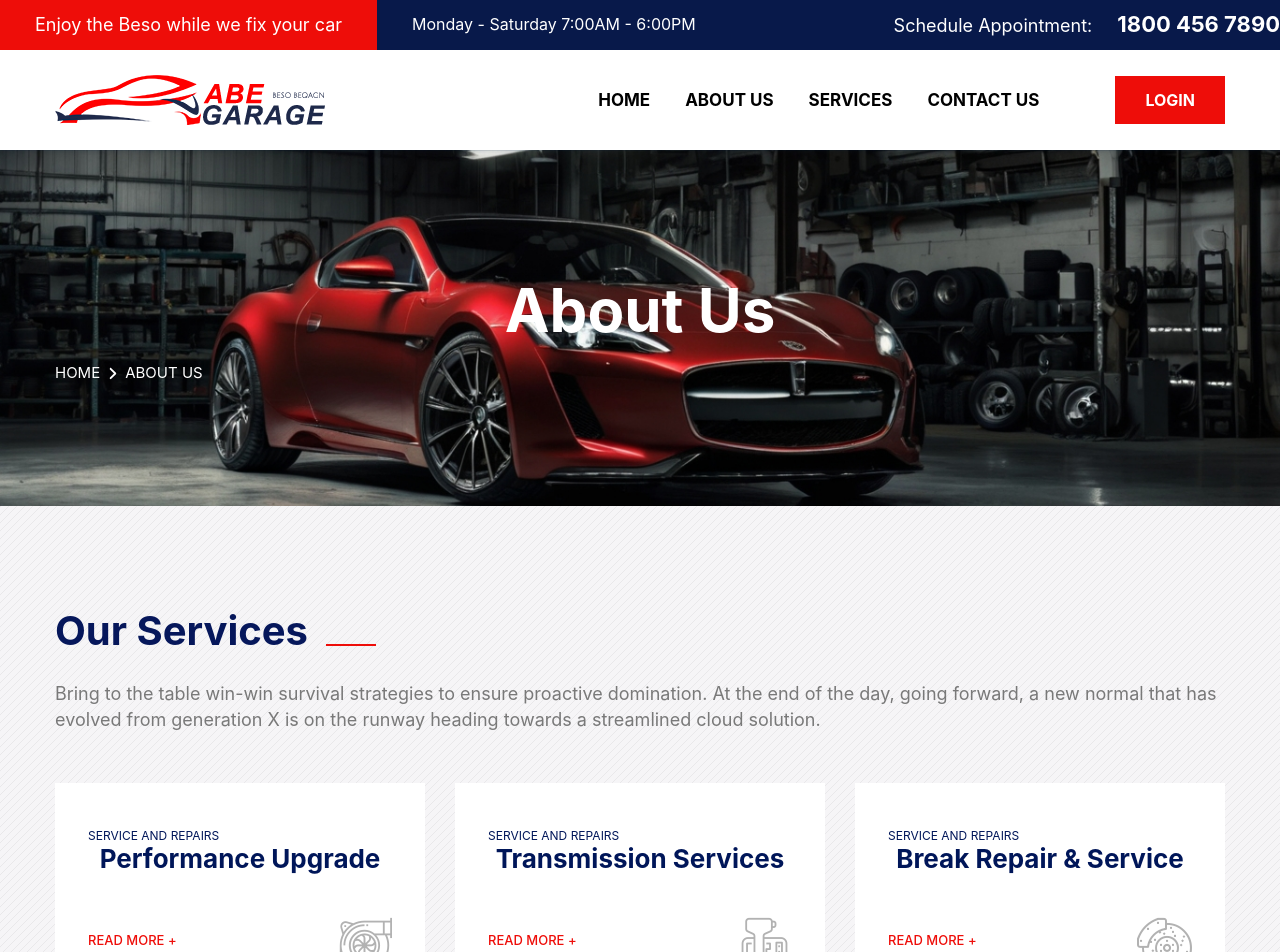
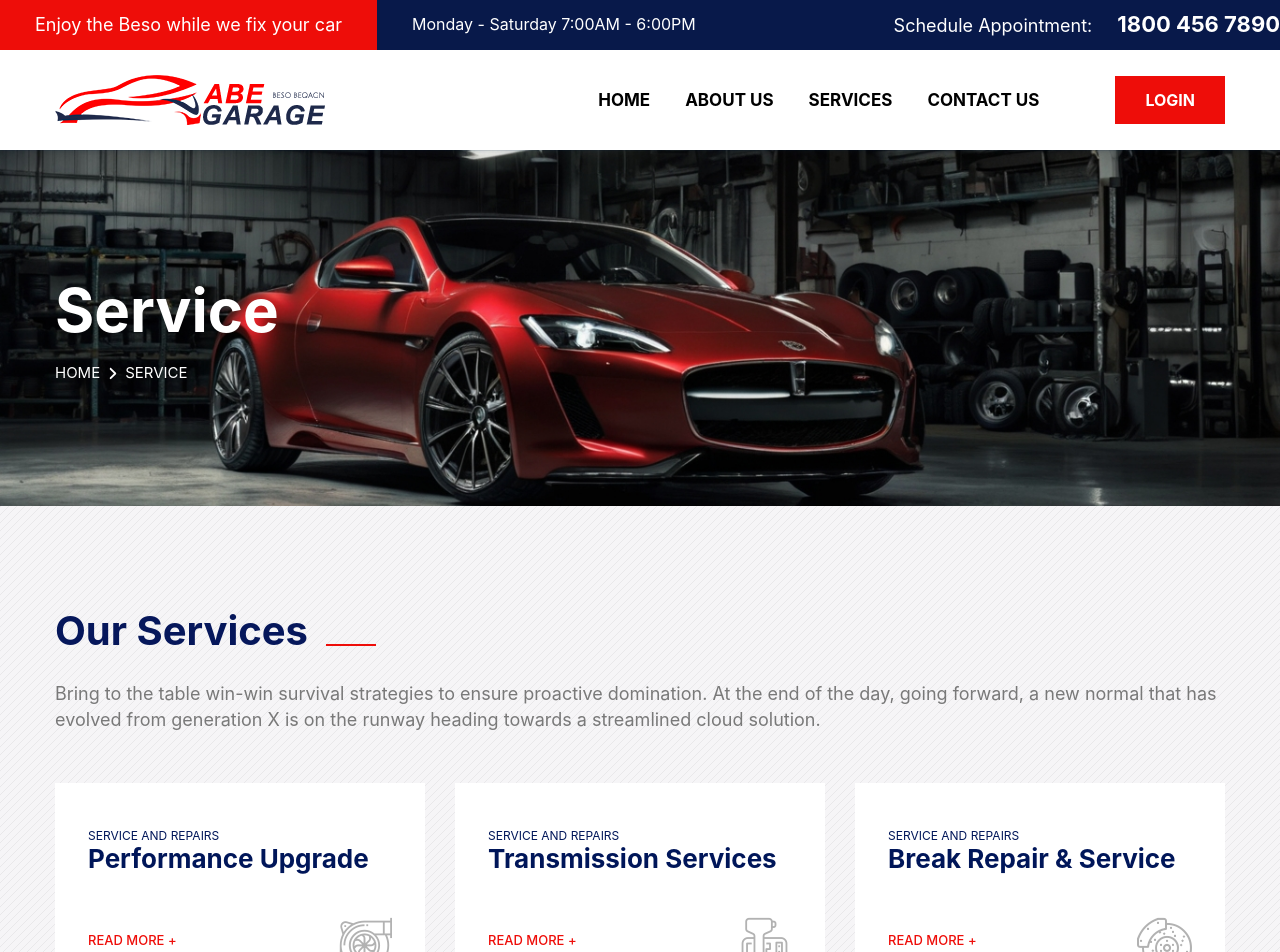
Before and after one commit to tophikmohammed1234/Abe-Garage-App-project, a React (Vite) app in the folder CodeBase/abegaragemainapp/frontend/: page /Services in a window 1280 px wide. Shown: the top 952 px of the page. Built offline with nearby package versions, Linux system fonts and the light colour scheme; no server answers.

Commit message:
update pages css and other modification

```diff
--- a/CodeBase/abegaragemainapp/frontend/src/markup/components/AboutHeader/AboutHeader.jsx
+++ b/CodeBase/abegaragemainapp/frontend/src/markup/components/AboutHeader/AboutHeader.jsx
@@ -22,9 +22,7 @@ const AboutHeader = () => {
 								Home
 							</Link>
 							<FaAngleRight />
-							<Link to="/about" className="white_aboutUs">
-								About Us
-							</Link>
+							<Link className="white_aboutUs">About Us</Link>
 						</div>
 					</div>
 				</div>
--- a/CodeBase/abegaragemainapp/frontend/src/markup/components/Admin/Delete/DeleteEmployee.css
+++ b/CodeBase/abegaragemainapp/frontend/src/markup/components/Admin/Delete/DeleteEmployee.css
@@ -3,11 +3,11 @@ body {
   font-family: Arial, sans-serif;
 }
 
-h1,
+/* h1,
 h2 {
   text-align: center;
   color: #333;
-}
+} */
 
 .employee-info,
 .deleted-info {
@@ -87,16 +87,11 @@ h2 {
   background-color: #999;
 }
 
-/* General styles */
-body {
-  font-family: Arial, sans-serif;
-}
-
-h1,
+/* h1,
 h2 {
   text-align: center;
   color: #333;
-}
+} */
 
 .employee-info,
 .deleted-info {
@@ -105,7 +100,8 @@ h2 {
   width: 60%;
   border: 1px solid #ccc;
   border-radius: 8px;
-  background-color: #f1f1f1; /* Change background color */
+  background-color: #f1f1f1;
+  /* Change background color */
 }
 
 table {
--- a/CodeBase/abegaragemainapp/frontend/src/markup/components/Admin/Delete/DeleteEmployee.jsx
+++ b/CodeBase/abegaragemainapp/frontend/src/markup/components/Admin/Delete/DeleteEmployee.jsx
@@ -56,7 +56,7 @@ const DeleteEmployee = () => {
 
 	return (
 		<section className="p-5 container">
-      <h1 className="my-3">Delete Employee</h1>
+			<h1 className="my-3 text-center">Delete Employee</h1>
 
 			{employeeData && (
 				<table>
--- a/CodeBase/abegaragemainapp/frontend/src/markup/components/Contact/ContactHeader.jsx
+++ b/CodeBase/abegaragemainapp/frontend/src/markup/components/Contact/ContactHeader.jsx
@@ -22,9 +22,7 @@ const ContactHeader = () => {
 								Home
 							</Link>
 							<FaAngleRight />
-							<Link to="/about" className="white_aboutUs">
-								About Us
-							</Link>
+							<Link className="white_aboutUs">Contact Us</Link>
 						</div>
 					</div>
 				</div>
--- a/CodeBase/abegaragemainapp/frontend/src/markup/components/Service/ServiceHeader.jsx
+++ b/CodeBase/abegaragemainapp/frontend/src/markup/components/Service/ServiceHeader.jsx
@@ -15,16 +15,14 @@ const ServiceHeader = () => {
 			<section className="video-section">
 				<div data-parallax='{"y": 50}' className="sec-bg" style={styles}></div>
 				<div className="auto-container">
-					<h2>About Us</h2>
+					<h2>Service</h2>
 					<div className="video-box">
 						<div className="text">
 							<Link to="/" className="white_home">
 								Home
 							</Link>
 							<FaAngleRight />
-							<Link to="/about" className="white_aboutUs">
-								About Us
-							</Link>
+							<Link className="white_aboutUs">Service</Link>
 						</div>
 					</div>
 				</div>
--- a/CodeBase/abegaragemainapp/frontend/src/markup/components/Tuneup/Tuneup.jsx
+++ b/CodeBase/abegaragemainapp/frontend/src/markup/components/Tuneup/Tuneup.jsx
@@ -21,7 +21,7 @@ const Tuneup = () => {
 							</a>
 						</div>
 						<div className="text">
-              Descover The <br /> Core Features
+							Discover The <br /> Core Features
 						</div>
 					</div>
 				</div>
```
Lines whose indentation alone changed are shown as unchanged.
